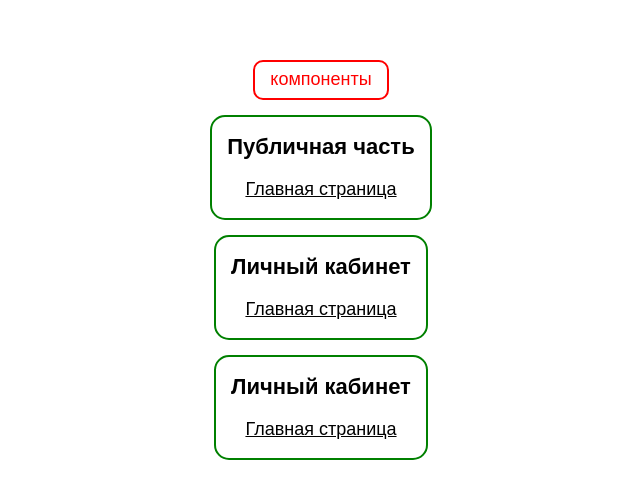
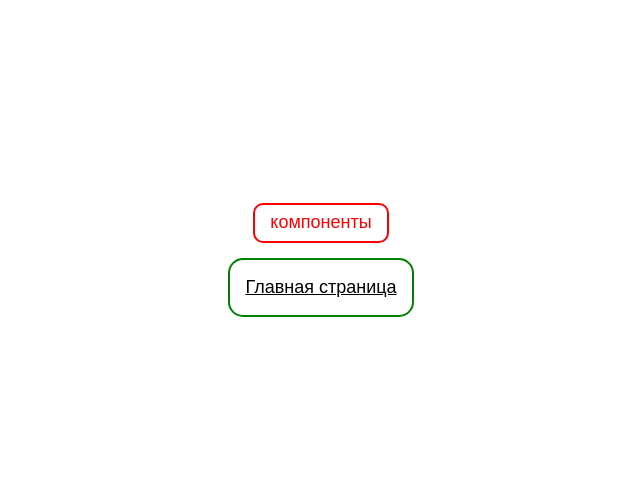
Before and after one commit to ivolat05/mvector, a website: page src/pages/pages-list.html in a window 1280 px wide. Shown: the part 140-638 px from the top of the page, without its empty margins (319-959 px from the left). Drawn offline with nearby package versions, Linux system fonts and the light colour scheme; files that its build step writes are made by us from their sources; a web font is replaced by a local one.

Commit message:
add page-list

```diff
--- a/src/pages/pages-list.html
+++ b/src/pages/pages-list.html
@@ -7,7 +7,7 @@
 
 
 <body>
-	 <main>
+	<main>
 		<ul
 			style="padding: 40px; width: 100vw; min-height: 100vh; display: flex; flex-direction: column; align-items: center; justify-content: center; gap:15px;">
 			<li style="padding: 5px 15px; border:2px solid red; border-radius: 10px;">
@@ -18,23 +18,7 @@
 			</li>
 			<li
 				style="display: flex; flex-direction: column; border-radius: 15px; gap:15px; border:2px solid green; padding: 15px; justify-content: center; align-items: center;">
-				<h2 style=" font-size: 22px; font-weight: 700; line-height: 140%; text-align: center;">
-					Публичная часть
-				</h2>
-				<ul style="display: flex; flex-direction: column; gap:10px;">
-					<li>
-						<a href="index.html" target="_blank" aria-label="Главная страница"
-							style="font-size: 18px; font-weight: 500; line-height: 140%; text-align: center; color:black; text-decoration: underline;">
-							Главная страница
-						</a>
-					</li>
-				</ul>
-			</li>
-			<li
-				style="display: flex; flex-direction: column; border-radius: 15px; gap:15px; border:2px solid green; padding: 15px; justify-content: center; align-items: center;">
-				<h2 style=" font-size: 22px; font-weight: 700; line-height: 140%; text-align: center;">
-					Личный кабинет
-				</h2>
+
 				<ul style="display: flex; flex-direction: column; gap:10px;">
 					<li>
 						<a href="index.html" target="_blank" aria-label="Главная страница"
@@ -45,20 +29,6 @@
 				</ul>
 			</li>
 
-			<li
-				style="display: flex; flex-direction: column; border-radius: 15px; gap:15px; border:2px solid green; padding: 15px; justify-content: center; align-items: center;">
-				<h2 style=" font-size: 22px; font-weight: 700; line-height: 140%; text-align: center;">
-					Личный кабинет
-				</h2>
-				<ul style="display: flex; flex-direction: column; gap:10px;">
-					<li>
-						<a href="index.html" target="_blank" aria-label="Главная страница"
-							style="font-size: 18px; font-weight: 500; line-height: 140%; text-align: center; color:black; text-decoration: underline;">
-							Главная страница
-						</a>
-					</li>
-				</ul>
-			</li>
 		</ul>
 	</main>
 </body>
```
Also changed, not shown: src/html/head/head-cabinet.html (deleted, +0 -26 lines), src/pages/cabinet/index.html (deleted, +0 -18 lines).
